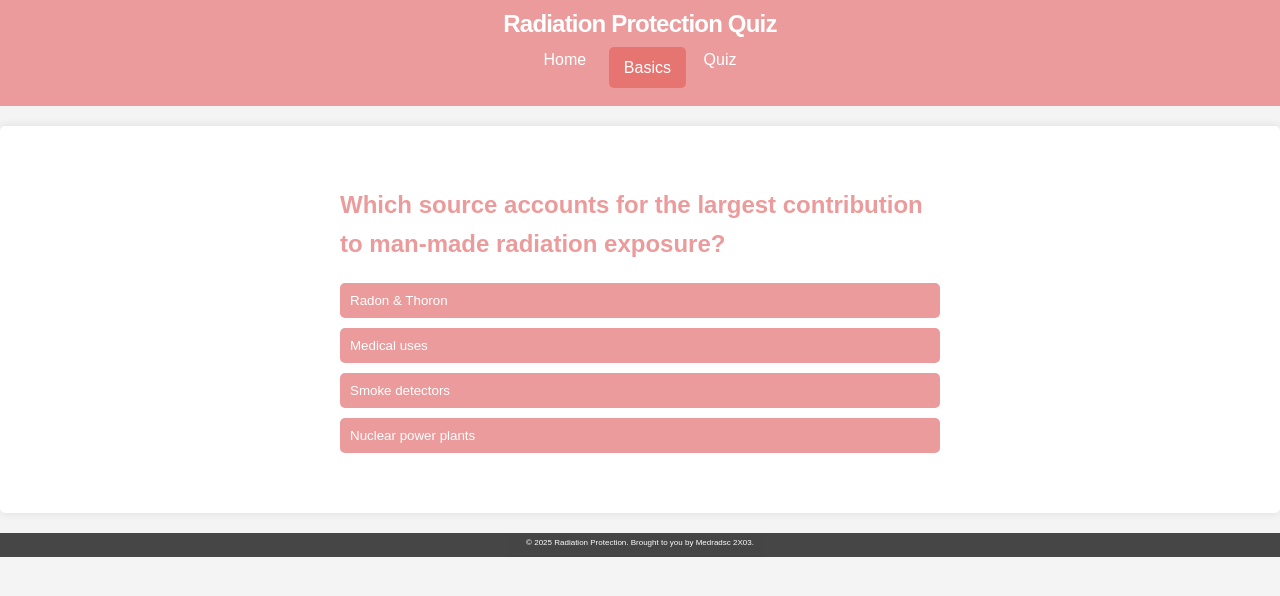
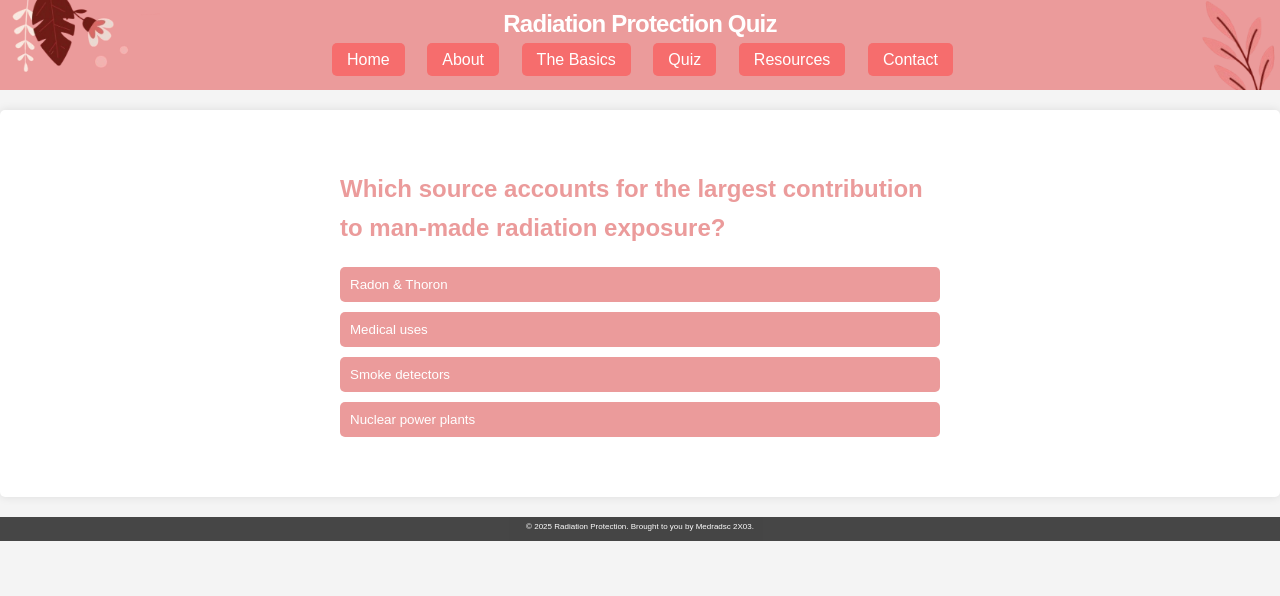
Before and after one commit to paubarrio/SCLC-Radiation-Education, a plain HTML site: page quiz.html in a window 1280 px wide. Drawn offline with Linux system fonts and the light colour scheme.

Commit message:
Update quiz.html

```diff
--- a/quiz.html
+++ b/quiz.html
@@ -11,11 +11,17 @@
         <h1>Radiation Protection Quiz</h1>
         <nav>
             <ul>
-                <li><a href="index.html">Home</a></li>
-                <li><a href="basics.html" class="basics-btn">Basics</a></li>
-                <li><a href="quiz.html">Quiz</a></li>
+                <li><a href="#home" class="nav-btn">Home</a></li>
+                <li><a href="#about" class="nav-btn">About</a></li>
+                <li><a href="basics.html" class="nav-btn">The Basics</a></li>
+                <li><a href="quiz.html" class="nav-btn">Quiz</a></li>
+                <li><a href="#resources" class="nav-btn">Resources</a></li>
+                <li><a href="#contact" class="nav-btn">Contact</a></li>
             </ul>
         </nav>
+        <!-- /* leaf images*/ -->
+        <img src="images/leaf-1.png" alt="Leaf Decoration" class="leaf leaf-top-left">
+        <img src="images/leaf-2.png" alt="Leaf Decoration" class="leaf leaf-bottom-right">
     </header>
 
     <section id="quiz">
```
